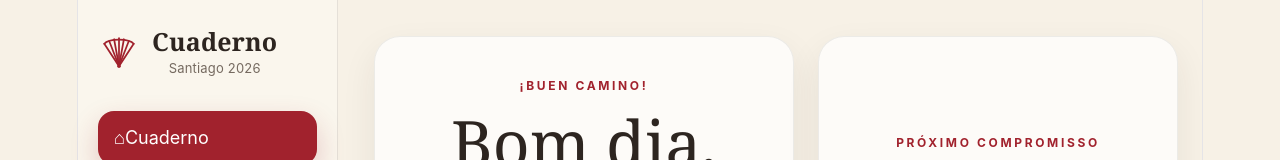
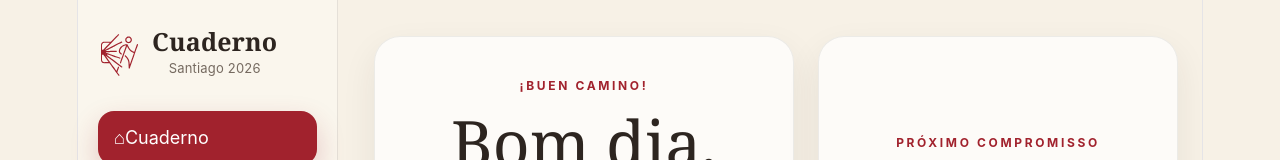
Before and after one commit to pbrittes/cuaderno-del-peregrino, a React (Vite) app: page / in a window 1280 px wide. Shown: the top 160 px of the page. Built offline with nearby package versions, Linux system fonts and the light colour scheme.

Commit message:
Atualiza logo do Cuaderno

```diff
--- a/src/App.css
+++ b/src/App.css
@@ -724,4 +724,7 @@ h2 {
     background: var(--color-santiago-red);
     color: white;
   }
+}.sidebar-brand .shell-logo {
+  color: var(--color-santiago-red);
+  flex-shrink: 0;
 }
--- a/src/components/ShellLogo.tsx
+++ b/src/components/ShellLogo.tsx
@@ -4,66 +4,25 @@ type ShellLogoProps = {
 
 export function ShellLogo({ size = 96 }: ShellLogoProps) {
   return (
-    <svg
-      width={size}
-      height={size}
-      viewBox="0 0 120 120"
+    <span
       role="img"
-      aria-label="Concha do Caminho de Santiago"
+      aria-label="Logotipo Cuaderno del Peregrino"
       className="shell-logo"
-    >
-      <circle cx="60" cy="92" r="5" fill="var(--color-santiago-red)" />
-
-      <path
-        d="M60 92 L18 28"
-        stroke="var(--color-santiago-red)"
-        strokeWidth="5"
-        strokeLinecap="round"
-      />
-      <path
-        d="M60 92 L32 20"
-        stroke="var(--color-santiago-red)"
-        strokeWidth="5"
-        strokeLinecap="round"
-      />
-      <path
-        d="M60 92 L46 15"
-        stroke="var(--color-santiago-red)"
-        strokeWidth="5"
-        strokeLinecap="round"
-      />
-      <path
-        d="M60 92 L60 12"
-        stroke="var(--color-santiago-red)"
-        strokeWidth="5"
-        strokeLinecap="round"
-      />
-      <path
-        d="M60 92 L74 15"
-        stroke="var(--color-santiago-red)"
-        strokeWidth="5"
-        strokeLinecap="round"
-      />
-      <path
-        d="M60 92 L88 20"
-        stroke="var(--color-santiago-red)"
-        strokeWidth="5"
-        strokeLinecap="round"
-      />
-      <path
-        d="M60 92 L102 28"
-        stroke="var(--color-santiago-red)"
-        strokeWidth="5"
-        strokeLinecap="round"
-      />
-
-      <path
-        d="M18 28 C30 12, 90 12, 102 28"
-        fill="none"
-        stroke="var(--color-santiago-red)"
-        strokeWidth="5"
-        strokeLinecap="round"
-      />
-    </svg>
+      style={{
+        width: size,
+        height: size,
+        display: 'inline-block',
+        flexShrink: 0,
+        backgroundColor: 'currentColor',
+        WebkitMaskImage: 'url("/logo.svg")',
+        WebkitMaskRepeat: 'no-repeat',
+        WebkitMaskPosition: 'center',
+        WebkitMaskSize: 'contain',
+        maskImage: 'url("/logo.svg")',
+        maskRepeat: 'no-repeat',
+        maskPosition: 'center',
+        maskSize: 'contain',
+      }}
+    />
   )
 }
```
Also changed, not shown: public/logo.svg (added).
